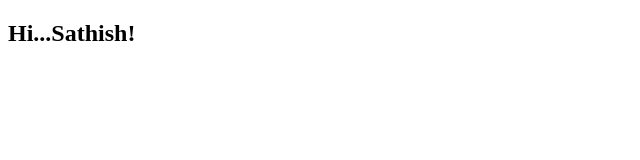
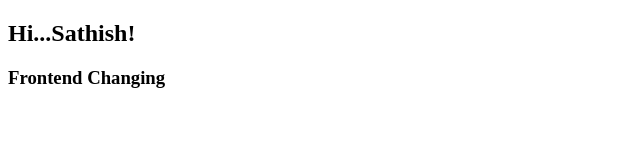
Before and after one commit to Sathishs246/samplerepo, a plain HTML site: page index.html in a window 1280 px wide. Shown: the whole page, without its empty margins (0-640 px from the left). Drawn offline with Linux system fonts and the light colour scheme.

Commit message:
feat : added the frontend code

```diff
--- a/index.html
+++ b/index.html
@@ -7,5 +7,6 @@
 </head>
 <body>
     <h2>Hi...Sathish!</h2>
+    <h3>Frontend Changing</h3>
 </body>
 </html>
```
